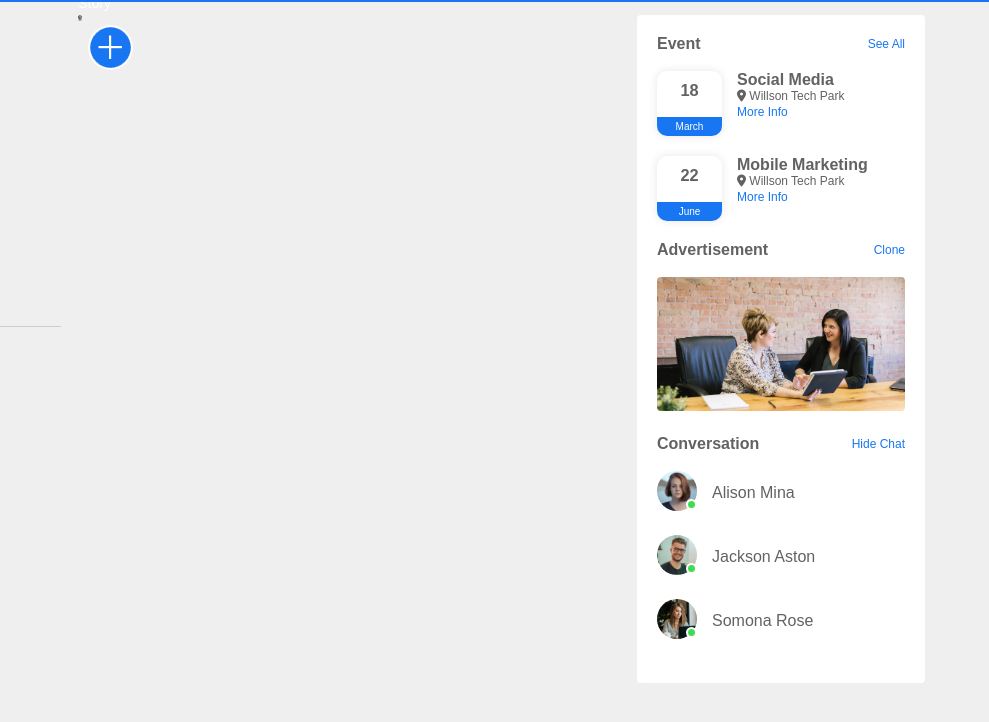
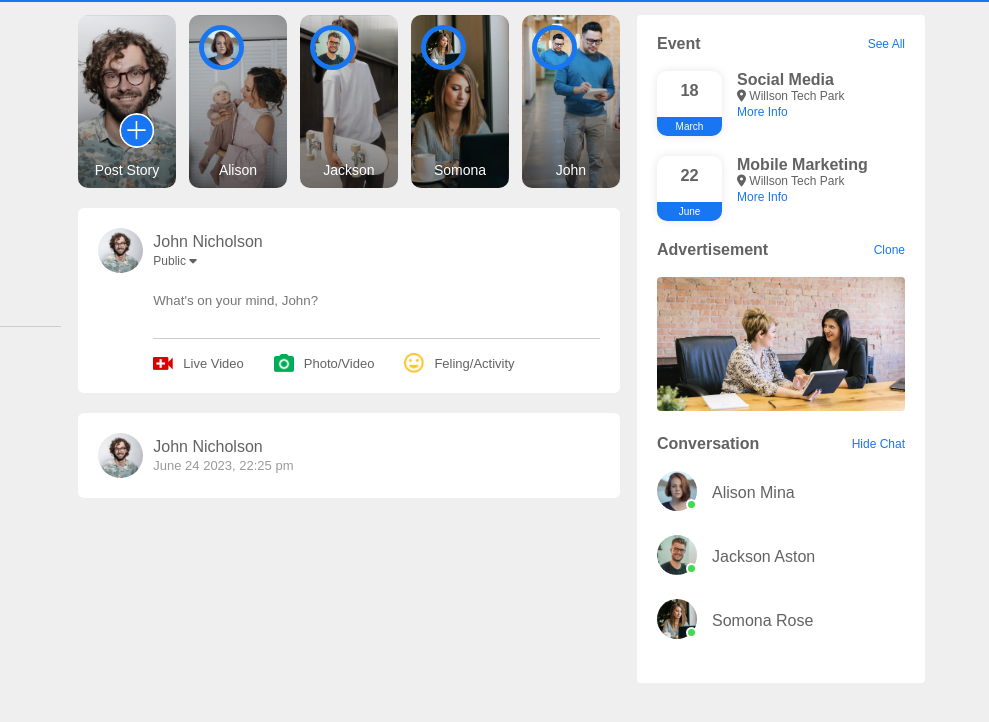
Before and after one commit to Caovandah/Website_Like_Facebook, a plain HTML site: page index.html in a window 1280 px wide. Shown: the part 52-774 px from the top of the page, 291-1280 px from the left. Drawn offline with Linux system fonts and the light colour scheme.

Commit message:
Upload: Story and post container

```diff
--- a/index.html
+++ b/index.html
@@ -56,10 +56,58 @@
 
             <!-- main-content -->
             <div class="main-content">
+                <!-- story -->
                 <div class="story-gallery">
-                    <div class="story">
+                    <div class="story story1">
                         <img src="images/upload.png" alt="" />
                         <p>Post Story</p>
+                    </div>
+                    <div class="story story2">
+                        <img src="images/member-1.png" alt="" />
+                        <p>Alison</p>
+                    </div>
+                    <div class="story story3">
+                        <img src="images/member-2.png" alt="" />
+                        <p>Jackson</p>
+                    </div>
+                    <div class="story story4">
+                        <img src="images/member-3.png" alt="" />
+                        <p>Somona</p>
+                    </div>
+                    <div class="story story5">
+                        <img src="images/member-4.png" alt="" />
+                        <p>John</p>
+                    </div>
+                </div>
+
+                <!-- write post container -->
+                <div class="write-post-container">
+                    <div class="user-profile">
+                        <img src="images/profile-pic.png" alt="" />
+                        <div>
+                            <p>John Nicholson</p>
+                            <small>Public <i class="fa-solid fa-caret-down"></i></small>
+                        </div>
+                    </div>
+
+                    <div class="post-input-container">
+                        <textarea name="" id="" rows="3" placeholder="What's on your mind, John?"></textarea>
+                        <div class="add-post-links">
+                            <a href="#"><img src="images/live-video.png" alt="" />Live Video</a>
+                            <a href="#"><img src="images/photo.png" alt="" />Photo/Video</a>
+                            <a href="#"><img src="images/feeling.png" alt="" />Feling/Activity</a>
+                        </div>
+                    </div>
+                </div>
+
+                <!-- post container -->
+                <div class="post-container">
+                    <div class="user-profile">
+                        <img src="images/profile-pic.png" alt="" />
+                        <div>
+                            <p>John Nicholson</p>
+                            <span>June 24 2023, 22:25 pm</span>
+                        </div>
                     </div>
                 </div>
             </div>
--- a/style.css
+++ b/style.css
@@ -243,14 +243,12 @@ nav {
 .story-gallery {
     display: flex;
     justify-content: space-between;
-    max-width: 20px;
 }
 
 .story {
     flex-basis: 18%;
     padding-top: 32%;
     position: relative;
-    background-image: url(images/status-1.png);
     background-position: center;
     background-size: cover;
     border-radius: 10px;
@@ -262,7 +260,7 @@ nav {
     border-radius: 50%;
     top: 10px;
     left: 10px;
-    /* border-radius: 5px solid #626262; */
+    border: 5px solid #1876f2;
 }
 
 .story p {
@@ -273,3 +271,111 @@ nav {
     color: #fff;
     font-size: 14px;
 }
+
+.story1 {
+    background-image: linear-gradient(transparent, rgba(0, 0, 0, 0.5)), url(images/status-1.png);
+}
+
+.story2 {
+    background-image: linear-gradient(transparent, rgba(0, 0, 0, 0.5)), url(images/status-2.png);
+}
+
+.story3 {
+    background-image: linear-gradient(transparent, rgba(0, 0, 0, 0.5)), url(images/status-3.png);
+}
+
+.story4 {
+    background-image: linear-gradient(transparent, rgba(0, 0, 0, 0.5)), url(images/status-4.png);
+}
+
+.story5 {
+    background-image: linear-gradient(transparent, rgba(0, 0, 0, 0.5)), url(images/status-5.png);
+}
+
+.story.story1 img {
+    top: unset;
+    left: 50px;
+    bottom: 40px;
+    transform: translateX(-25%);
+    border: 0;
+    width: 35px;
+}
+
+/* write post container */
+
+.write-post-container {
+    width: 100%;
+    background: #fff;
+    border-radius: 6px;
+    padding: 20px;
+    margin-top: 20px;
+    color: #626262;
+}
+
+.user-profile {
+    display: flex;
+    align-items: center;
+}
+
+.user-profile img {
+    width: 45px;
+    border-radius: 50%;
+    margin-right: 10px;
+}
+
+.user-profile p {
+    margin-right: -5px;
+    font-weight: 500;
+    color: #626262;
+}
+
+.user-profile small {
+    font-size: 12px;
+}
+
+.post-input-container {
+    padding-left: 55px;
+    padding-top: 20px;
+}
+
+.post-input-container textarea {
+    width: 100%;
+    border: 0;
+    outline: 0;
+    border-bottom: 1px solid #ccc;
+    background: transparent;
+    resize: none;
+}
+
+.add-post-links {
+    display: flex;
+    margin-top: 10px;
+}
+
+.add-post-links a {
+    text-decoration: none;
+    display: flex;
+    align-items: center;
+    color: #626262;
+    margin-right: 30px;
+    font-size: 13px;
+}
+
+.add-post-links a img {
+    width: 20px;
+    margin-right: 10px;
+}
+
+.post-container {
+    width: 100%;
+    background: #fff;
+    border-radius: 6px;
+    padding: 20px;
+    color: #626262;
+    margin: 20px 0;
+}
+
+.user-profile span {
+    font-size: 13px;
+    color: #9a9a9a;
+}
```
